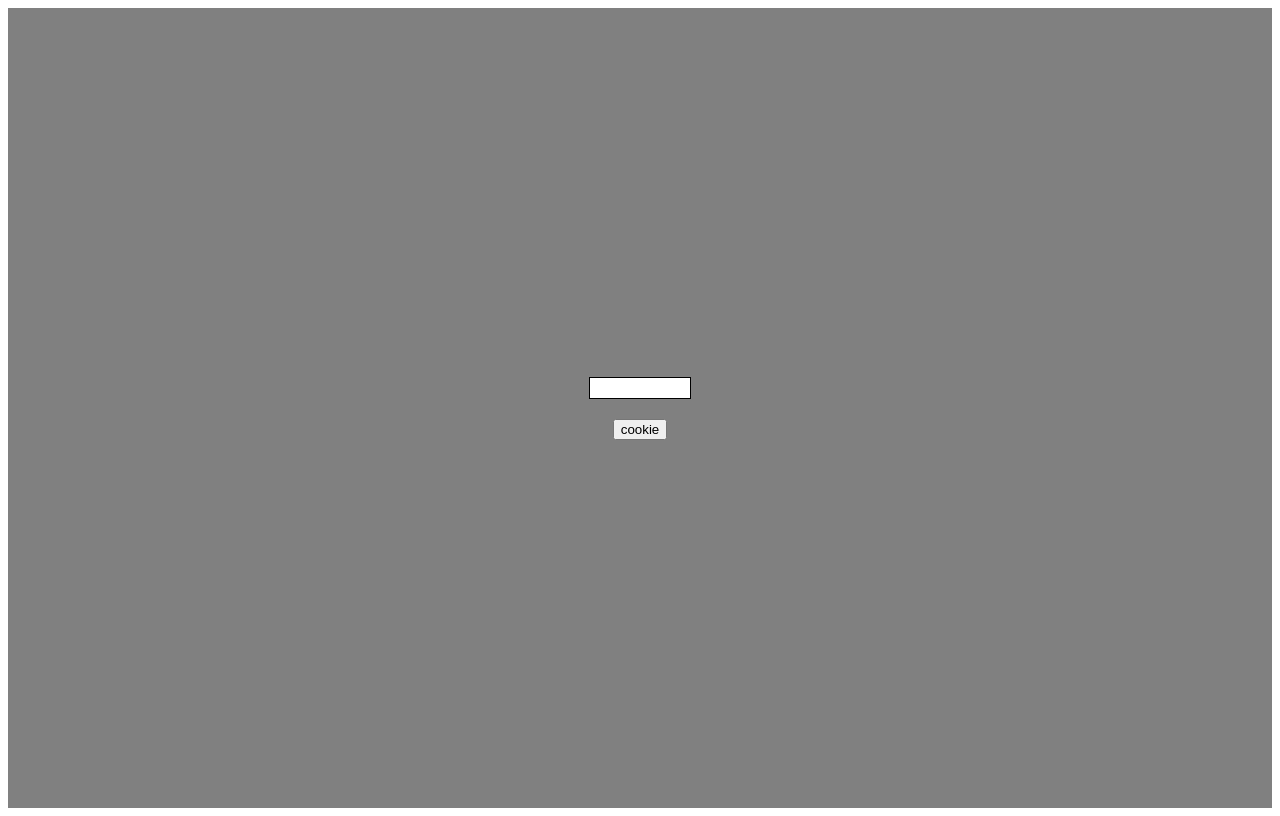
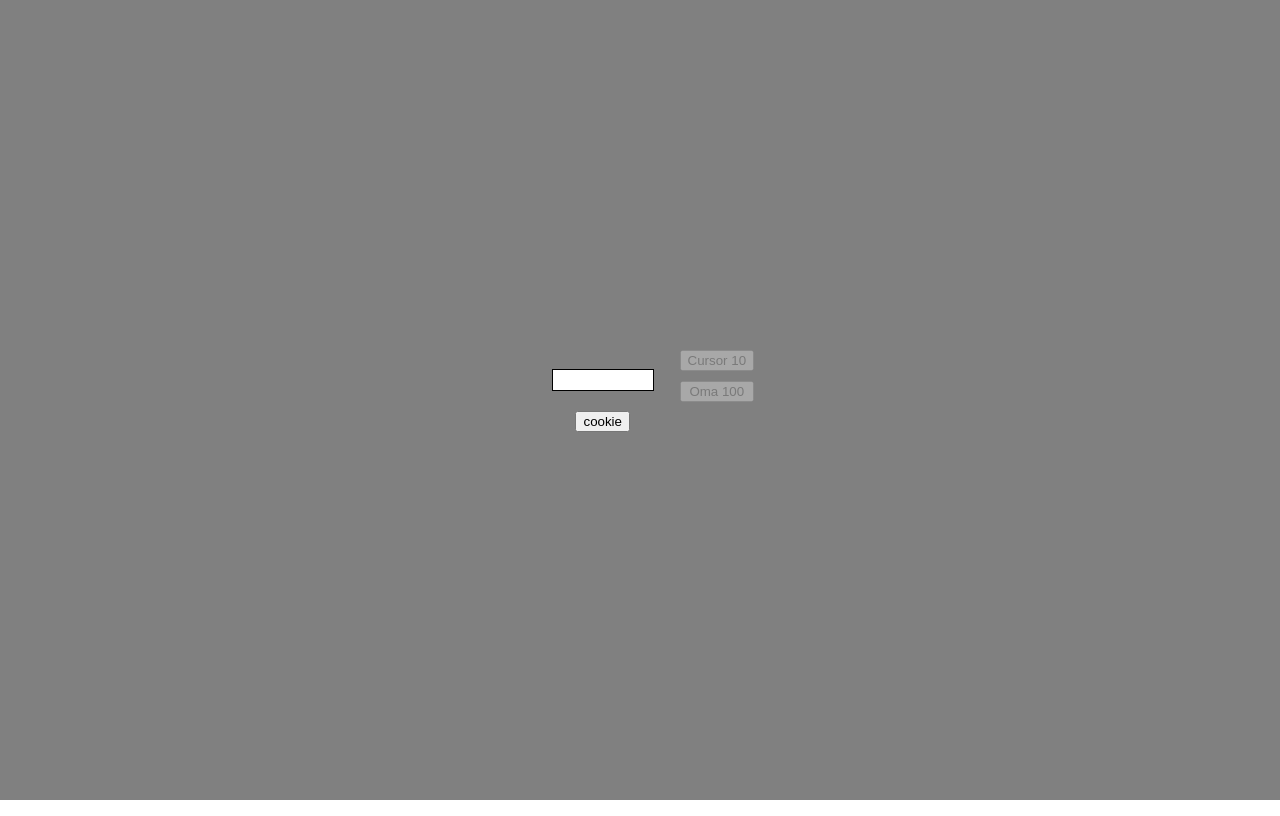
Before and after one commit to joerivhurck/repo, a plain HTML site: page click-teller/index.html in a window 1280 px wide. Drawn offline with Linux system fonts and the light colour scheme.

Commit message:
click teller power ups css"

```diff
--- a/click-teller/cookie.js
+++ b/click-teller/cookie.js
@@ -10,3 +10,9 @@ function clickCookie(){
   count++;
   countCookie.innerText = count;
 }
+
+const cursorBtn = document.querySelector('.cursor');
+cursorBtn.disabled = true;
+
+const omaBtn = document.querySelector('.oma');
+omaBtn.disabled = true;
--- a/click-teller/index.html
+++ b/click-teller/index.html
@@ -5,9 +5,20 @@
     <meta name="viewport" content="width=device-width, initial-scale=1.0" />
     <title>Document</title>
     <style>
+      body {
+        margin: 0;
+      }
       .container {
         background-color: grey;
+        display: flex;
         width: 100%;
+        height: 100vh;
+        justify-content: center;
+        align-items: center;
+      }
+      .containerButton {
+        background-color: grey;
+        width: 12%;
         height: 100vh;
         display: flex;
         justify-content: center;
@@ -23,14 +34,29 @@
         display: flex;
         justify-content: center;
       }
+      .containerPowerUps {
+        height: 100px;
+        display: flex;
+        flex-direction: column;
+        justify-content: flex-start;
+        gap: 10px;
+      }
+
+
     </style>
     <script defer src="cookie.js"></script>
   </head>
   <body>
     <div class="container">
-      <div class="counter"></div>
-      <div class="buttonContainer">
-        <button class="btnCookie">cookie</button>
+      <div class="containerButton">
+        <div class="counter"></div>
+        <div class="buttonContainer">
+          <button class="btnCookie">cookie</button>
+        </div>
+      </div>
+      <div class="containerPowerUps">
+        <button class="cursor">Cursor 10</button>
+        <button class="oma">Oma 100</button>
       </div>
     </div>
   </body>
```
Also changed, not shown: javascript-praktijk/cote.html (+3 -1 lines), bootstrap-tutorial/about.html (renamed from bootstrap/about.html), bootstrap-tutorial/faq.html (renamed from bootstrap/faq.html), bootstrap-tutorial/index.html (renamed from bootstrap/index.html), bootstrap-tutorial/nav.css (renamed from bootstrap/nav.css).
